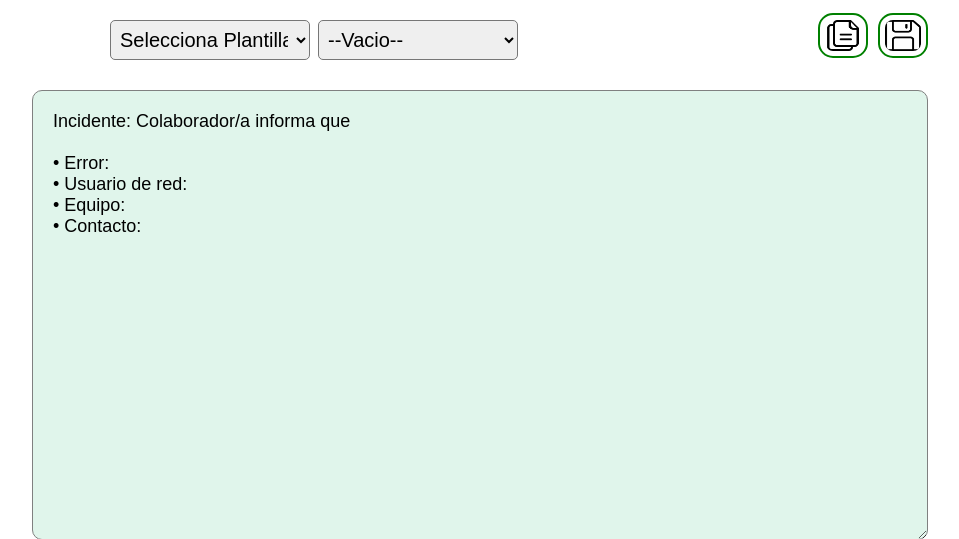
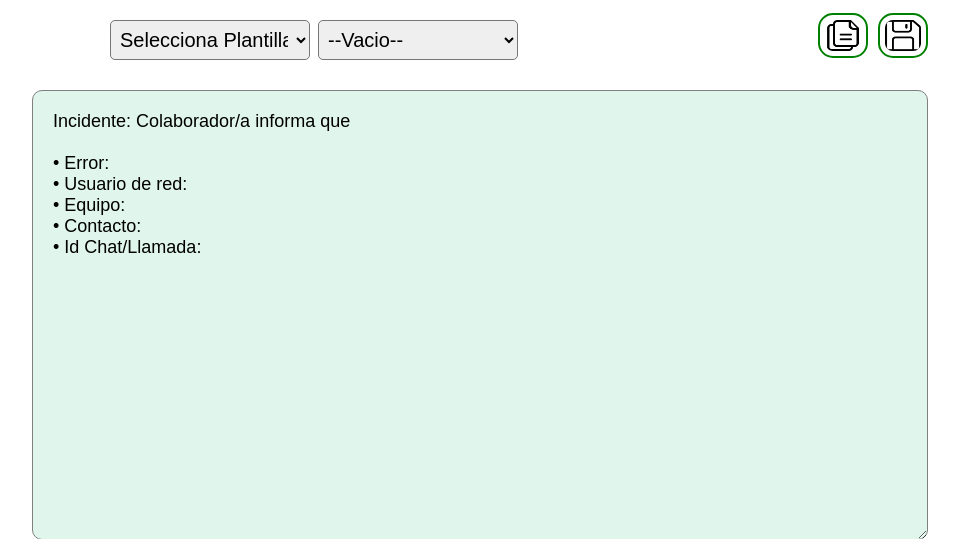
Before and after one commit to jose-beltran/UnisysFlask, a Flask app: page /documentar in a window 1280 px wide; the page is wider, and only the part inside the window is pictured. Shown: the part 210-749 px from the top of that part, without its empty margins (218-1177 px from the left). Run offline with Flask 2, Linux system fonts and the light colour scheme.

Commit message:
Update documentar.html
Se añade ID llamada

```diff
--- a/templates/documentar.html
+++ b/templates/documentar.html
@@ -45,6 +45,7 @@ Incidente: Colaborador/a informa que
 • Usuario de red:
 • Equipo:
 • Contacto:
+• Id Chat/Llamada:
     </textarea>
 </div>
 
```
